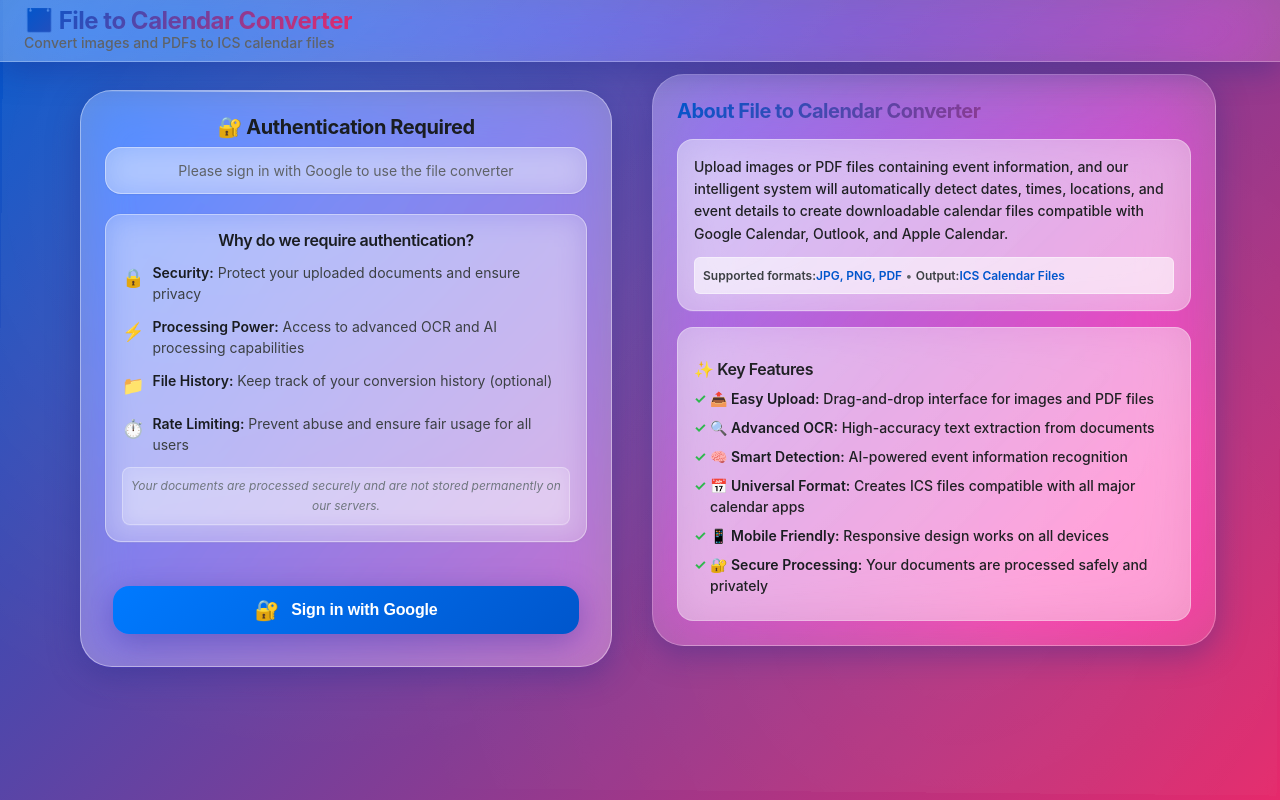
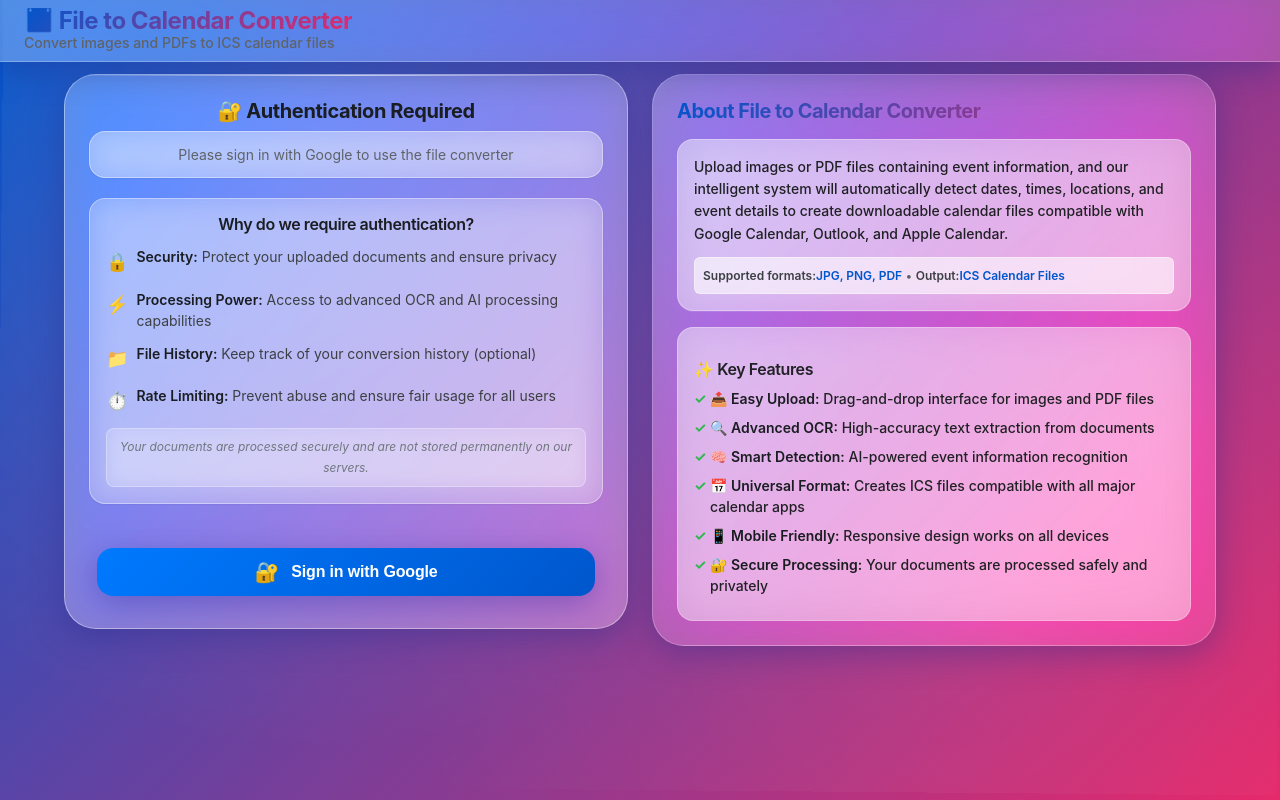
Before and after one commit to m-idriss/converter, an Angular app: page / in a window 1280 px wide. Built offline with nearby package versions, Linux system fonts and the light colour scheme.

Commit message:
Remove unnecessary margins from converter and results sections for cleaner layout

```diff
--- a/src/app/app.scss
+++ b/src/app/app.scss
@@ -90,9 +90,6 @@
   z-index: 1;
 }
 
-.converter-section {
-  margin: var(--space-4) 0;
-}
 
 .results-section {
   display: flex;
@@ -853,7 +850,6 @@
   border-radius: var(--radius-2xl);
   border: 1px solid rgba(255, 255, 255, 0.4);
   box-shadow: var(--shadow-glass);
-  margin: var(--space-4);
   padding: var(--space-6);
   position: relative;
   overflow: hidden;
```
